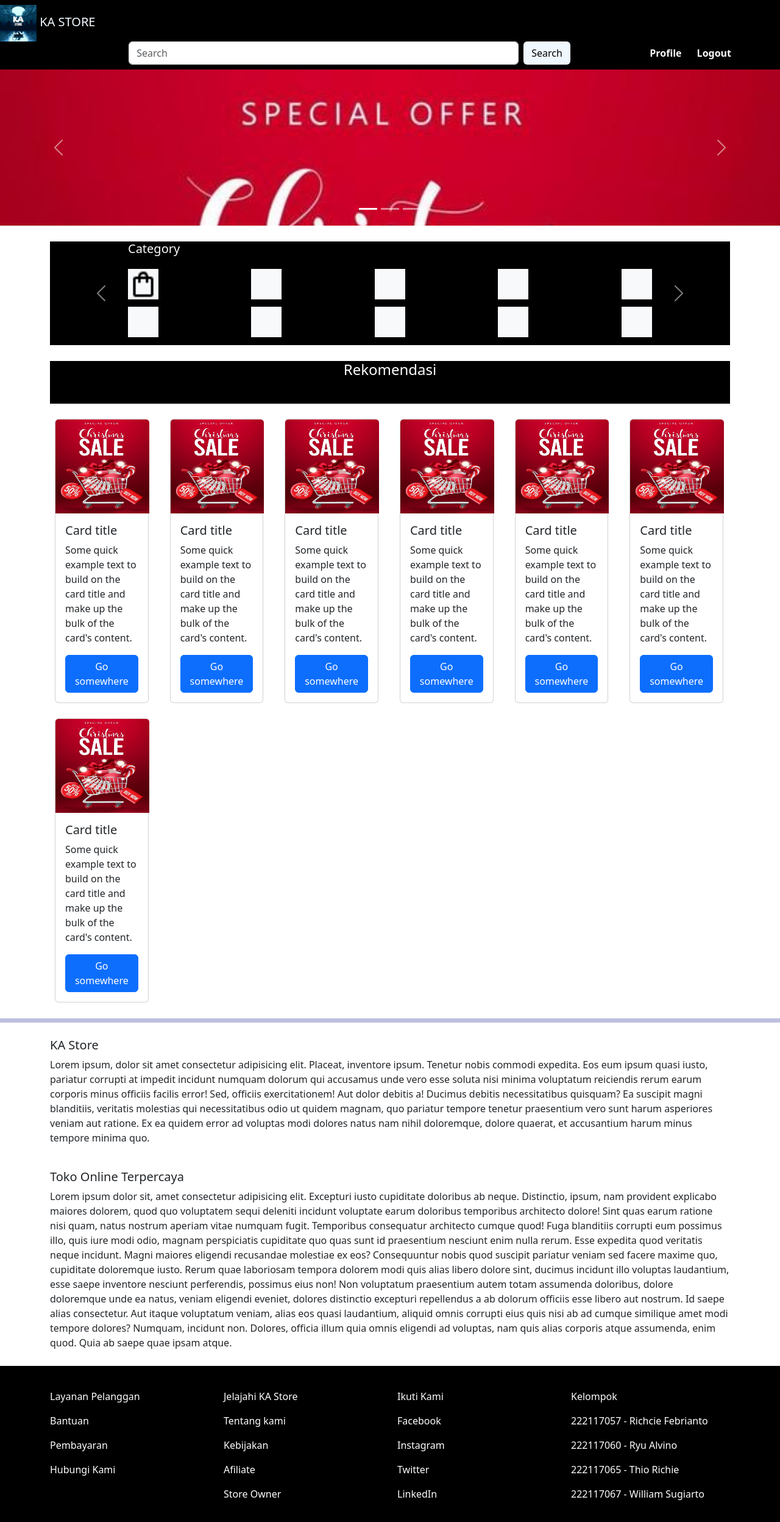
After one commit to William2152/Project_BWP, a Laravel app: page /homePage in a window 1280 px wide. The commit adds this page. Shown: the whole page at 61% size. Run offline with Laravel 10, Linux system fonts and the light colour scheme.

Commit message:
update homepage cust
habis login udh ke hubung ke homePage user, logo di navbar kalo ditekan kembali ke homepage guest / user sesuai udh login atau blm

```diff
--- a/projectBWP_front_end_10p/laravel/app/Http/Controllers/LoginRegisControler.php
+++ b/projectBWP_front_end_10p/laravel/app/Http/Controllers/LoginRegisControler.php
@@ -50,9 +50,7 @@ class LoginRegisControler extends Controller
             if ($user->user_role == "Admin") {
                 return view('user.adminPage', ["curr" => $user]);
             } else if ($user->user_role == "Customer") {
-                return view('menu.homePage', ["curr" => $user]);
-            } else if ($user->user_role == "StoreOwner") {
-                return view('menu.homePage', ["curr" => $user]);
+                return redirect('/homePage');
             }
         } else {
             return redirect('/loginPage')->with('err', 'gagal login!');
@@ -106,4 +104,10 @@ class LoginRegisControler extends Controller
             return back()->with('error', 'gagal register!');
         }
     }
+
+    public function homePageUser(Request $req)
+    {
+        $user = Auth::guard("web")->user();
+        return view('User.homePageUser', ["curr" => $user]);
+    }
 }
--- /dev/null
+++ b/projectBWP_front_end_10p/laravel/resources/views/User/homePageUser.blade.php
@@ -0,0 +1,327 @@
+@extends('template.main')
+
+@section('navbar')
+    <div class="container d-flex justify-content-between">
+        <div>
+
+        </div>
+        <form class="d-flex">
+            @csrf
+            <input class="form-control me-2" type="search" placeholder="Search" aria-label="Search" style="width: 50vw">
+            <button class="btn btn-outline" style="background-color: aliceblue; color: black" type="submit">Search</button>
+        </form>
+        <div class="row row-cols-2" style="">
+            <div class="col">
+                <a class="nav-link active text-light text-center fw-bold" style="" aria-current="page"
+                    href="{{ url('/profile/detail') }}">Profile</a>
+            </div>
+            <div class="col">
+                <a class="nav-link text-light text-center fw-bold" href="{{ url('/logout') }}">Logout</a>
+            </div>
+
+        </div>
+
+    </div>
+@endsection
+
+
+@section('carousel')
+    <div class="containerBox">
+        <div id="carouselExampleCaptions" class="carousel slide">
+            <div class="carousel-indicators">
+                <button type="button" data-bs-target="#carouselExampleCaptions" data-bs-slide-to="0" class="active"
+                    aria-current="true" aria-label="Slide 1"></button>
+                <button type="button" data-bs-target="#carouselExampleCaptions" data-bs-slide-to="1"
+                    aria-label="Slide 2"></button>
+                <button type="button" data-bs-target="#carouselExampleCaptions" data-bs-slide-to="2"
+                    aria-label="Slide 3"></button>
+            </div>
+            <div class="carousel-inner" style="height: 20vw;">
+                <div class="carousel-item active">
+                    <img src="/Carousel1.jpg" style="object-fit: cover; height: 100%; width: 100%;" class="d-block"
+                        alt="Slide 1">
+                    <div class="carousel-caption d-none d-md-block">
+                        <h5>First slide label</h5>
+                        <p>Some representative placeholder content for the first slide.</p>
+                    </div>
+                </div>
+                <div class="carousel-item">
+                    <img src="/Carousel2.jpg" style="object-fit: contain; height: 100%;" class="d-block w-100"
+                        alt="Slide 2">
+                    <div class="carousel-caption d-none d-md-block">
+                        <h5>Second slide label</h5>
+                        <p>Some representative placeholder content for the second slide.</p>
+                    </div>
+                </div>
+                <div class="carousel-item">
+                    <img src="/Carousel3.jpg" style="object-fit: contain; height: 100%;" class="d-block w-100"
+                        alt="Slide 3">
+                    <div class="carousel-caption d-none d-md-block">
+                        <h5>Third slide label</h5>
+                        <p>Some representative placeholder content for the third slide.</p>
+                    </div>
+                </div>
+                <div class="carousel-item">
+                    <img src="/Carousel3.jpg" style="object-fit: contain; height: 100%;" class="d-block w-100"
+                        alt="Slide 3">
+                    <div class="carousel-caption d-none d-md-block">
+                        <h5>Third slide label</h5>
+                        <p>Some representative placeholder content for the third slide.</p>
+                    </div>
+                </div>
+            </div>
+            <button class="carousel-control-prev" type="button" data-bs-target="#carouselExampleCaptions"
+                data-bs-slide="prev">
+                <span class="carousel-control-prev-icon" aria-hidden="true"></span>
+                <span class="visually-hidden">Previous</span>
+            </button>
+            <button class="carousel-control-next" type="button" data-bs-target="#carouselExampleCaptions"
+                data-bs-slide="next">
+                <span class="carousel-control-next-icon" aria-hidden="true"></span>
+                <span class="visually-hidden">Next</span>
+            </button>
+        </div>
+    </div>
+@endsection
+
+
+@section('category')
+    <div class="container" style="margin-top: 2vw">
+        <div id="carouselExample" class="carousel slide" style="background-color: black">
+            <h5>
+                <div class="text-light" style="margin-left: 10vw">
+                    Category
+                </div>
+            </h5>
+            <div class="carousel-inner">
+                <div class="row">
+                    <div class="col" style="margin-top: 1vw; margin-left: 10vw;">
+                        <div class="bg-light" style="width: 50px; height: 50px;">
+                            <img src="/shopping.png" style="width: 50px; height: 50px;" alt="">
+                        </div>
+                        <div class="bg-light" style="width: 50px; height: 50px; margin-top: 1vw; margin-bottom: 1vw;"></div>
+                    </div>
+                    <div class="col" style="margin-top: 1vw;">
+                        <div class="bg-light" style="width: 50px; height: 50px;"></div>
+                        <div class="bg-light" style="width: 50px; height: 50px; margin-top: 1vw; margin-bottom: 1vw;">
+                        </div>
+                    </div>
+                    <div class="col" style="margin-top: 1vw;">
+                        <div class="bg-light" style="width: 50px; height: 50px;"></div>
+                        <div class="bg-light" style="width: 50px; height: 50px; margin-top: 1vw; margin-bottom: 1vw;">
+                        </div>
+                    </div>
+                    <div class="col" style="margin-top: 1vw;">
+                        <div class="bg-light" style="width: 50px; height: 50px;"></div>
+                        <div class="bg-light" style="width: 50px; height: 50px; margin-top: 1vw; margin-bottom: 1vw;">
+                        </div>
+                    </div>
+                    <div class="col" style="margin-top: 1vw;">
+                        <div class="bg-light" style="width: 50px; height: 50px;"></div>
+                        <div class="bg-light" style="width: 50px; height: 50px; margin-top: 1vw; margin-bottom: 1vw;">
+                        </div>
+                    </div>
+                </div>
+                <div class="carousel-item">
+                    <div class="row">
+                        <div class="col" style="margin-top: 1vw; margin-left: 10vw;">
+                            <div class="bg-light" style="width: 50px; height: 50px;"></div>
+                            <div class="bg-light" style="width: 50px; height: 50px; margin-top: 1vw;"></div>
+                        </div>
+                        <div class="col" style="margin-top: 1vw;">
+                            <div class="bg-light" style="width: 50px; height: 50px;"></div>
+                            <div class="bg-light" style="width: 50px; height: 50px; margin-top: 1vw;"></div>
+                        </div>
+                        <div class="col" style="margin-top: 1vw;">
+                            <div class="bg-light" style="width: 50px; height: 50px;"></div>
+                            <div class="bg-light" style="width: 50px; height: 50px; margin-top: 1vw;"></div>
+                        </div>
+                        <div class="col" style="margin-top: 1vw;">
+                            <div class="bg-light" style="width: 50px; height: 50px;"></div>
+                            <div class="bg-light" style="width: 50px; height: 50px; margin-top: 1vw;"></div>
+                        </div>
+                        <div class="col" style="margin-top: 1vw;">
+                            <div class="bg-light" style="width: 50px; height: 50px;"></div>
+                            <div class="bg-light" style="width: 50px; height: 50px; margin-top: 1vw;"></div>
+                        </div>
+                    </div>
+                </div>
+                <div class="carousel-item">
+                    <div class="row">
+                        <p class="text-light">Tes</p>
+                        <div class="col" style="margin-top: 1vw; margin-left: 10vw;">
+                            <div class="bg-light" style="width: 50px; height: 50px;"></div>
+                            <div class="bg-light" style="width: 50px; height: 50px; margin-top: 1vw;"></div>
+                        </div>
+                        <div class="col" style="margin-top: 1vw;">
+                            <div class="bg-light" style="width: 50px; height: 50px;"></div>
+                            <div class="bg-light" style="width: 50px; height: 50px; margin-top: 1vw;"></div>
+                        </div>
+                        <div class="col" style="margin-top: 1vw;">
+                            <div class="bg-light" style="width: 50px; height: 50px;"></div>
+                            <div class="bg-light" style="width: 50px; height: 50px; margin-top: 1vw;"></div>
+                        </div>
+                        <div class="col" style="margin-top: 1vw;">
+                            <div class="bg-light" style="width: 50px; height: 50px;"></div>
+                            <div class="bg-light" style="width: 50px; height: 50px; margin-top: 1vw;"></div>
+                        </div>
+                        <div class="col" style="margin-top: 1vw;">
+                            <div class="bg-light" style="width: 50px; height: 50px;"></div>
+                            <div class="bg-light" style="width: 50px; height: 50px; margin-top: 1vw;"></div>
+                        </div>
+                    </div>
+                </div>
+            </div>
+            <button class="carousel-control-prev" type="button" data-bs-target="#carouselExample" data-bs-slide="prev">
+                <span class="carousel-control-prev-icon" aria-hidden="true"></span>
+                <span class="visually-hidden">Previous</span>
+            </button>
+            <button class="carousel-control-next" type="button" data-bs-target="#carouselExample" data-bs-slide="next">
+                <span class="carousel-control-next-icon" aria-hidden="true"></span>
+                <span class="visually-hidden">Next</span>
+            </button>
+        </div>
+    </div>
+@endsection
+
+@section('rekomendasi')
+    <div class="container" style="margin-top: 2vw;">
+        <div class="content" style="background-color: black; height: 70px;">
+            <h4 style="color: white; text-align: center">Rekomendasi</h4>
+        </div>
+    </div>
+@endsection
+
+@section('product')
+    <div class="container">
+        <div class="content ms-2">
+            <div class="row">
+                <div class="col-2">
+                    <div class="card" style="width: 12vw; margin-top: 2vw;">
+                        <img src="/carousel1.jpg" style="width: 12vw; height: 12vw;" class="card-img-top"
+                            alt="...">
+                        <div class="card-body">
+                            <h5 class="card-title">Card title</h5>
+                            <p class="card-text">Some quick example text to build on the card title and make up the bulk of
+                                the
+                                card's content.</p>
+                            <a href="#" class="btn btn-primary">Go somewhere</a>
+                        </div>
+                    </div>
+                </div>
+                <div class="col-2">
+                    <div class="card" style="width: 12vw; margin-top: 2vw;">
+                        <img src="/carousel1.jpg" style="width: 12vw; height: 12vw;" class="card-img-top"
+                            alt="...">
+                        <div class="card-body">
+                            <h5 class="card-title">Card title</h5>
+                            <p class="card-text">Some quick example text to build on the card title and make up the bulk of
+                                the
+                                card's content.</p>
+                            <a href="#" class="btn btn-primary">Go somewhere</a>
+                        </div>
+                    </div>
+                </div>
+                <div class="col-2">
+                    <div class="card" style="width: 12vw; margin-top: 2vw;">
+                        <img src="/carousel1.jpg" style="width: 12vw; height: 12vw;" class="card-img-top"
+                            alt="...">
+                        <div class="card-body">
+                            <h5 class="card-title">Card title</h5>
+                            <p class="card-text">Some quick example text to build on the card title and make up the bulk of
+                                the
+                                card's content.</p>
+                            <a href="#" class="btn btn-primary">Go somewhere</a>
+                        </div>
+                    </div>
+                </div>
+                <div class="col-2">
+                    <div class="card" style="width: 12vw; margin-top: 2vw;">
+                        <img src="/carousel1.jpg" style="width: 12vw; height: 12vw;" class="card-img-top"
+                            alt="...">
+                        <div class="card-body">
+                            <h5 class="card-title">Card title</h5>
+                            <p class="card-text">Some quick example text to build on the card title and make up the bulk of
+                                the
+                                card's content.</p>
+                            <a href="#" class="btn btn-primary">Go somewhere</a>
+                        </div>
+                    </div>
+                </div>
+                <div class="col-2">
+                    <div class="card" style="width: 12vw; margin-top: 2vw;">
+                        <img src="/carousel1.jpg" style="width: 12vw; height: 12vw;" class="card-img-top"
+                            alt="...">
+                        <div class="card-body">
+                            <h5 class="card-title">Card title</h5>
+                            <p class="card-text">Some quick example text to build on the card title and make up the bulk of
+                                the
+                                card's content.</p>
+                            <a href="#" class="btn btn-primary">Go somewhere</a>
+                        </div>
+                    </div>
+                </div>
+                <div class="col-2">
+                    <div class="card" style="width: 12vw; margin-top: 2vw;">
+                        <img src="/carousel1.jpg" style="width: 12vw; height: 12vw;" class="card-img-top"
+                            alt="...">
+                        <div class="card-body">
+                            <h5 class="card-title">Card title</h5>
+                            <p class="card-text">Some quick example text to build on the card title and make up the bulk of
+                                the
+                                card's content.</p>
+                            <a href="#" class="btn btn-primary">Go somewhere</a>
+                        </div>
+                    </div>
+                </div>
+                <div class="col-2">
+                    <div class="card" style="width: 12vw; margin-top: 2vw;">
+                        <img src="/carousel1.jpg" style="width: 12vw; height: 12vw;" class="card-img-top"
+                            alt="...">
+                        <div class="card-body">
+                            <h5 class="card-title">Card title</h5>
+                            <p class="card-text">Some quick example text to build on the card title and make up the bulk of
+                                the
+                                card's content.</p>
+                            <a href="#" class="btn btn-primary">Go somewhere</a>
+                        </div>
+                    </div>
+                </div>
+
+            </div>
+
+        </div>
+    </div>
+@endsection
+
+@section('keterangan')
+    <hr style="border-top: 7px solid navy; margin-top: 2vw;">
+    <div class="container" style="margin-bottom: 2vw;">
+        <div class="content" style="margin-top: 2vw;">
+            <h5>KA Store</h5>
+            <p>Lorem ipsum, dolor sit amet consectetur adipisicing elit. Placeat, inventore ipsum. Tenetur nobis commodi
+                expedita. Eos eum ipsum quasi iusto, pariatur corrupti at impedit incidunt numquam dolorum qui accusamus
+                unde vero esse soluta nisi minima voluptatum reiciendis rerum earum corporis minus officiis facilis error!
+                Sed, officiis exercitationem! Aut dolor debitis a! Ducimus debitis necessitatibus quisquam? Ea suscipit
+                magni blanditiis, veritatis molestias qui necessitatibus odio ut quidem magnam, quo pariatur tempore tenetur
+                praesentium vero sunt harum asperiores veniam aut ratione. Ex ea quidem error ad voluptas modi dolores natus
+                nam nihil doloremque, dolore quaerat, et accusantium harum minus tempore minima quo.</p>
+            <br>
+            <h5>Toko Online Terpercaya</h5>
+            <p>Lorem ipsum dolor sit, amet consectetur adipisicing elit. Excepturi iusto cupiditate doloribus ab neque.
+                Distinctio, ipsum, nam provident explicabo maiores dolorem, quod quo voluptatem sequi deleniti incidunt
+                voluptate earum doloribus temporibus architecto dolore! Sint quas earum ratione nisi quam, natus nostrum
+                aperiam vitae numquam fugit. Temporibus consequatur architecto cumque quod! Fuga blanditiis corrupti eum
+                possimus illo, quis iure modi odio, magnam perspiciatis cupiditate quo quas sunt id praesentium nesciunt
+                enim nulla rerum. Esse expedita quod veritatis neque incidunt. Magni maiores eligendi recusandae molestiae
+                ex eos? Consequuntur nobis quod suscipit pariatur veniam sed facere maxime quo, cupiditate doloremque iusto.
+                Rerum quae laboriosam tempora dolorem modi quis alias libero dolore sint, ducimus incidunt illo voluptas
+                laudantium, esse saepe inventore nesciunt perferendis, possimus eius non! Non voluptatum praesentium autem
+                totam assumenda doloribus, dolore doloremque unde ea natus, veniam eligendi eveniet, dolores distinctio
+                excepturi repellendus a ab dolorum officiis esse libero aut nostrum. Id saepe alias consectetur. Aut itaque
+                voluptatum veniam, alias eos quasi laudantium, aliquid omnis corrupti eius quis nisi ab ad cumque similique
+                amet modi tempore dolores? Numquam, incidunt non. Dolores, officia illum quia omnis eligendi ad voluptas,
+                nam quis alias corporis atque assumenda, enim quod. Quia ab saepe quae ipsam atque.</p>
+        </div>
+    </div>
+@endsection
--- a/projectBWP_front_end_10p/laravel/resources/views/template/main.blade.php
+++ b/projectBWP_front_end_10p/laravel/resources/views/template/main.blade.php
@@ -14,7 +14,8 @@
 <body>
     <nav class="navbar sticky-top" style="background-color: black">
         <div class="">
-            <a class="navbar-brand" href="{{ url('/') }}" style="color: aliceblue;">
+            <a class="navbar-brand" href="{{ Auth::guard('web')->check() ? url('/homePage') : url('/') }}"
+                style="color: aliceblue;">
                 <img src="{{ asset('assets/ka_store.png') }}" alt="Logo" width="60" height="auto"
                     class="d-inline-block align-text-center">
                 KA STORE
@@ -72,7 +73,9 @@
             </div>
         </div>
     </footer>
-    <script src="https://cdn.jsdelivr.net/npm/bootstrap@5.3.2/dist/js/bootstrap.bundle.min.js" integrity="sha384-C6RzsynM9kWDrMNeT87bh95OGNyZPhcTNXj1NW7RuBCsyN/o0jlpcV8Qyq46cDfL" crossorigin="anonymous"></script>
+    <script src="https://cdn.jsdelivr.net/npm/bootstrap@5.3.2/dist/js/bootstrap.bundle.min.js"
+        integrity="sha384-C6RzsynM9kWDrMNeT87bh95OGNyZPhcTNXj1NW7RuBCsyN/o0jlpcV8Qyq46cDfL" crossorigin="anonymous">
+    </script>
 </body>
 
 </html>
--- a/projectBWP_front_end_10p/laravel/routes/web.php
+++ b/projectBWP_front_end_10p/laravel/routes/web.php
@@ -46,26 +46,29 @@ Route::get('/tambahproduk', function () {
     return view('menu.tambahProduct');
 });
 
+
+
 Route::prefix('/')->group(function () {
     Route::get('/loginPage', [LoginRegisControler::class, "LoginPage"]);
     Route::get('/registerPage', [LoginRegisControler::class, "RegisterPage"]);
     Route::post('/login', [LoginRegisControler::class, "Login"]);
     Route::post('/register', [LoginRegisControler::class, "Register"]);
     Route::get('/logout', [LoginRegisControler::class, "Logout"]);
+    Route::get('/homePage', [LoginRegisControler::class, "homePageUser"]);
 });
 
-Route::get('/edittoko', function(){
+Route::get('/edittoko', function () {
     return view('toko.editToko');
 });
 
-Route::get('/pesanansaya', function(){
+Route::get('/pesanansaya', function () {
     return view('user.pesananSaya');
 });
 
-Route::get('/vouchersaya', function(){
+Route::get('/vouchersaya', function () {
     return view('user.voucherSaya');
 });
 
-Route::get('/saldosaya', function(){
+Route::get('/saldosaya', function () {
     return view('user.saldoSaya');
 });
```
Also changed, not shown: projectBWP_front_end_10p/laravel/app/Http/Controllers/ProfileUser.php (added, +10 -0 lines).
